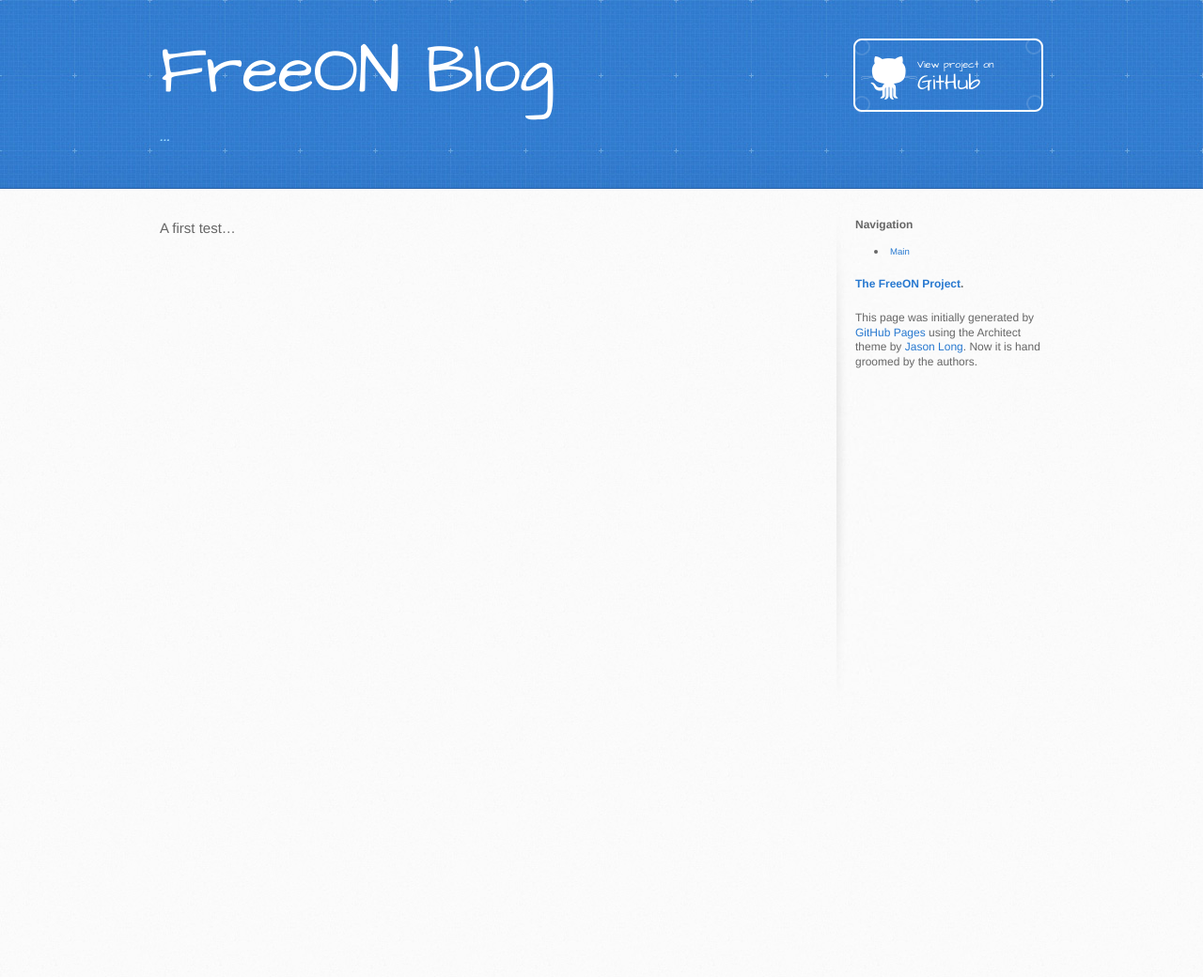
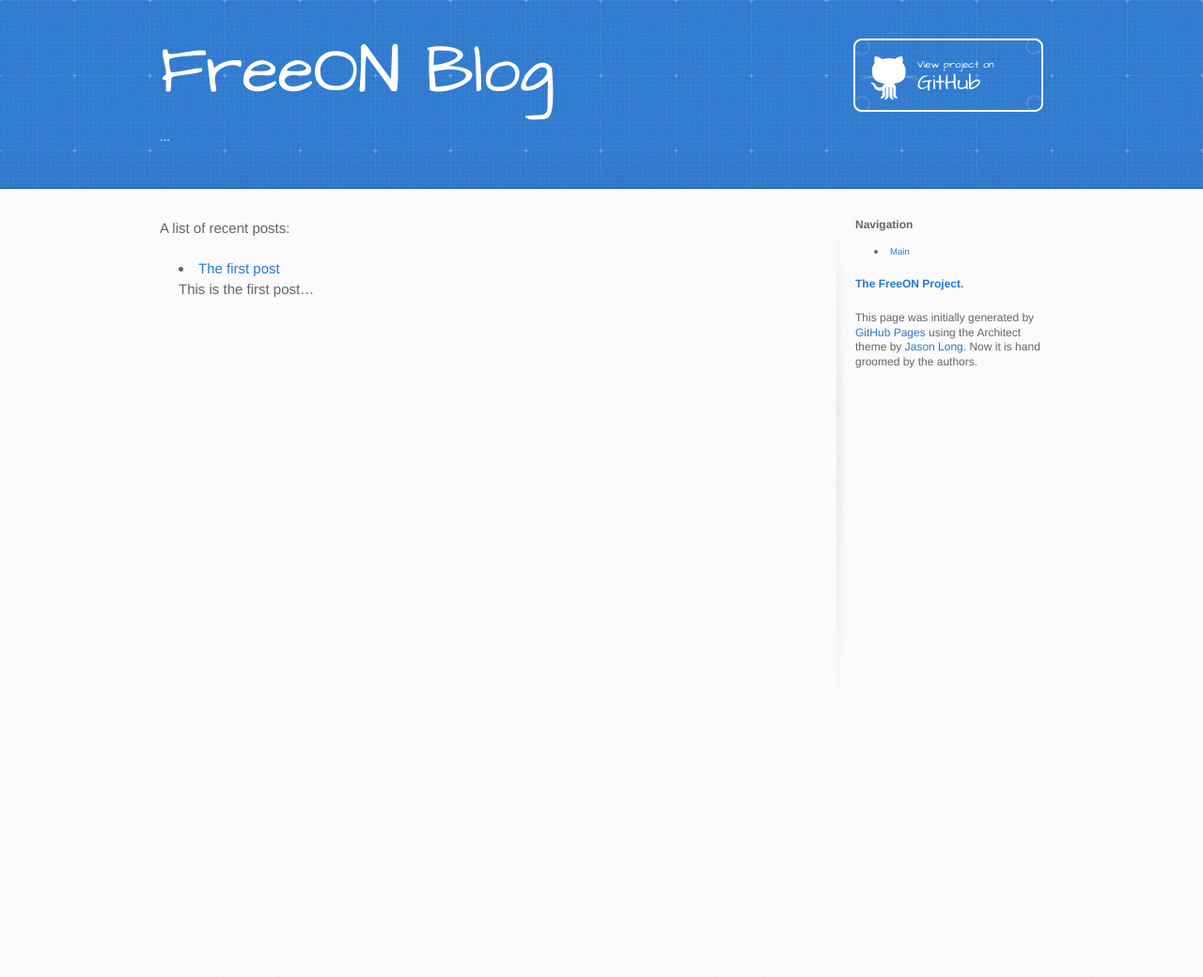
Before and after one commit to FreeON/blog, a Jekyll site: the page built from index.md, in a window 1280 px wide. Shown: the whole page at 94% size. Built offline with Jekyll 4.4.1, drawn with Linux system fonts in a browser that asks for light colours; comment, search, counter and statistics services are not loaded.

Commit message:
added first post

```diff
--- /dev/null
+++ b/_includes/latest_posts.html
@@ -0,0 +1,8 @@
+<ul>
+  {% for post in site.posts %}
+  <li>
+    <a href="{{ post.url }}">{{ post.title }}</a>
+    {{ post.excerpt }}
+  </li>
+  {% endfor %}
+</ul>
--- /dev/null
+++ b/_posts/2014-11-13-The-first-post.md
@@ -0,0 +1,8 @@
+---
+layout: default
+title: The first post
+---
+
+This is the first post...
+
+{% include disqus.html %}
--- a/index.md
+++ b/index.md
@@ -3,6 +3,6 @@
 title: FreeON Blog
 ---
 
-A first test...
+A list of recent posts:
 
-{% include disqus.html %}
+{% include latest_posts.html %}
```
